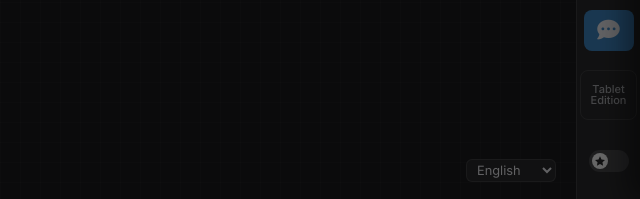
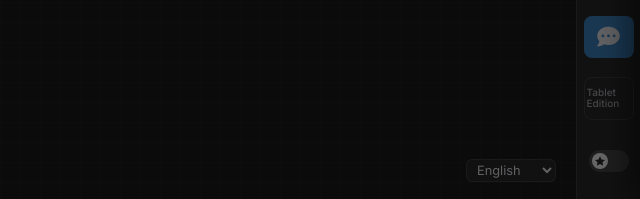
Before and after one commit to michaelperre/teacher-toybox, a website: page index.html in a window 1280 px wide. Shown: the part 598-797 px from the top of the page, 640-1280 px from the left. Drawn offline with Linux system fonts and the light colour scheme; no server answers; a script that the page names is missing.

Commit message:
Premium update

```diff
--- a/style.css
+++ b/style.css
@@ -803,27 +803,25 @@ body.is-dragging .drop-zone {
 
 /* --- Tablet Edition Button Styling --- */
 #tabletLinkButton {
-    display: flex !important;
-    visibility: visible !important;
-    opacity: 1 !important;
-    align-items: center;
-    justify-content: center;
-    flex-shrink: 0;
-    text-align: center;
+    display: flex;
+    flex-direction: column; /* Stack icon and text vertically */
+    justify-content: center;
+    align-items: center;
+    gap: 2px;
     text-decoration: none;
-    line-height: 1;
+    line-height: 1.1;
     font-weight: 500;
-    padding: 0 2px;
-    border-radius: 8px;
-    width: 90% !important;
-    height: var(--btn-size) !important;
-    font-size: 11px !important;
-
-    /* Matching mobile.html's .desktop-btn */
+    font-size: 10px;
+    padding: 4px 2px;
     background-color: transparent;
     border: 1px solid var(--border-color);
     color: var(--text-secondary);
     transition: all 0.2s ease;
+    /* Explicit width and height are removed to inherit the square shape from the .btn class */
+}
+
+#tabletLinkButton i {
+    font-size: 1.2em; /* Make the icon slightly larger than the text */
 }
 
 #tabletLinkButton:hover {
```
